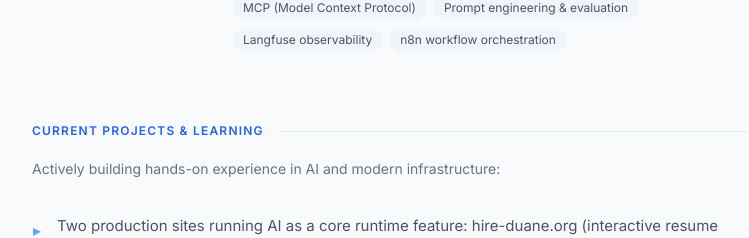
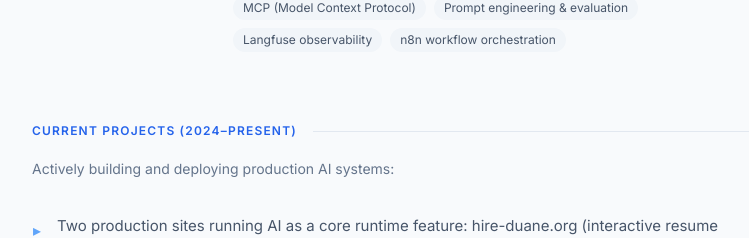
Before and after one commit to duaneoca/interactive-resume, a React (Vite) app in the folder frontend/: page / in a window 1280 px wide. Shown: the part 1077-1315 px from the top of the page, without its empty margins (248-997 px from the left). Built offline with nearby package versions, Linux system fonts and the light colour scheme; no server answers.

Commit message:
fixing section header

```diff
--- a/frontend/src/components/CurrentProjects.jsx
+++ b/frontend/src/components/CurrentProjects.jsx
@@ -3,9 +3,9 @@
 export default function CurrentProjects({ data, onExpand }) {
   return (
     <section>
-      <SectionHeader title="Current Projects & Learning" />
+      <SectionHeader title="Current Projects (2024–present)" />
       <p className="text-sm text-slate-500 dark:text-slate-400 mb-5 -mt-2">
-        Actively building hands-on experience in AI and modern infrastructure:
+        Actively building and deploying production AI systems:
       </p>
       <ul className="space-y-2">
         {data.map((project) => (
```
